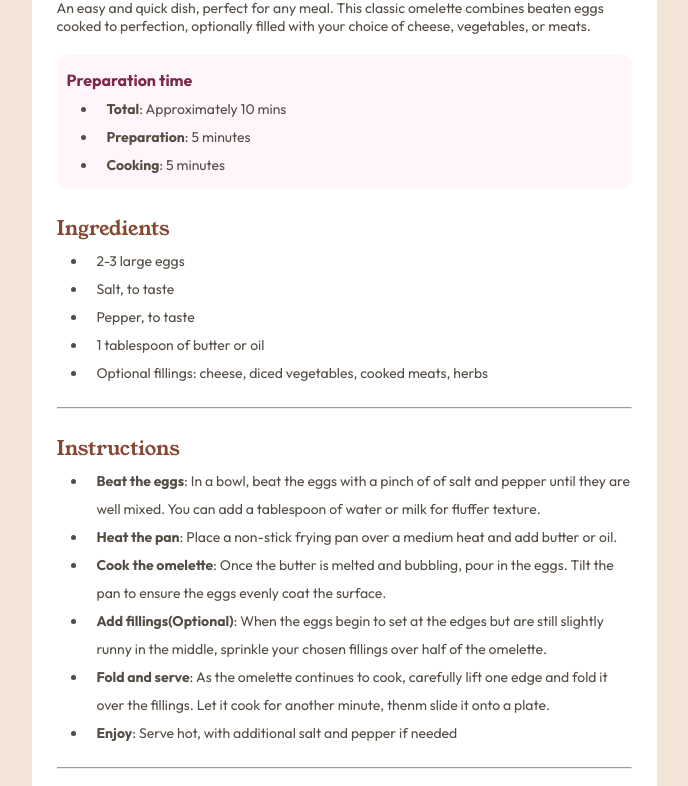
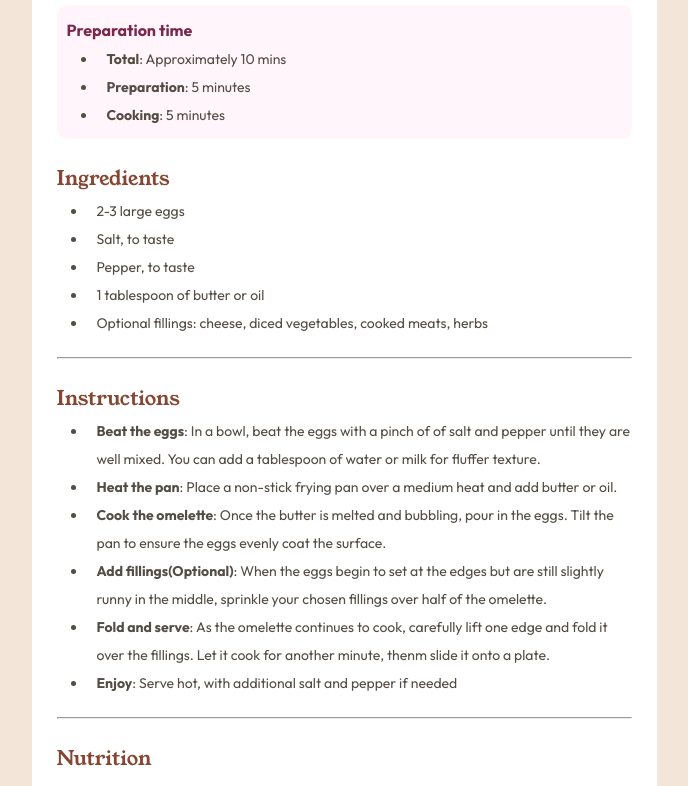
Before and after one commit to heisreagan/recipe-page, a plain HTML site: page index.html in a window 1280 px wide. Shown: the part 407-1193 px from the top of the page, without its empty margins (296-984 px from the left). Drawn offline with Linux system fonts and the light colour scheme.

Commit message:
CSS: body(min-height: 100vh)

```diff
--- a/styles.css
+++ b/styles.css
@@ -6,9 +6,9 @@
 
 body{
     background-color: hsl(30, 54%, 90%);
-    padding: 50px;
+    /* padding: 50px; */
     width: 100%;
-    height: 100%;
+    min-height: 100vh;
     display: flex;
     align-items: center;
     justify-content: center;
```
